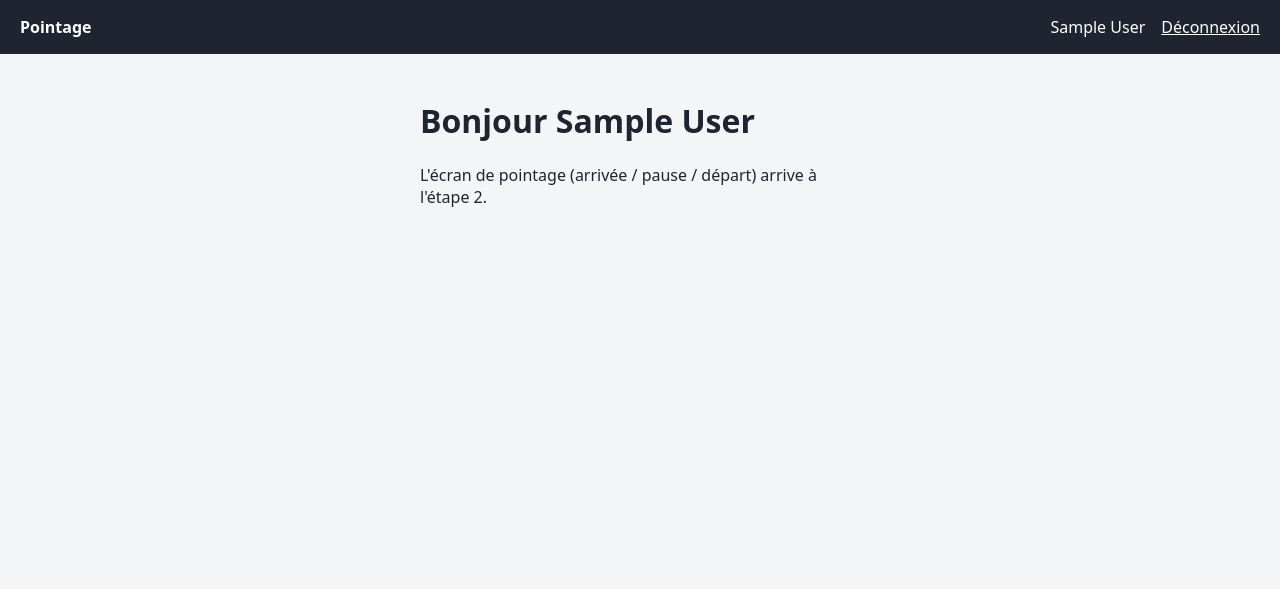
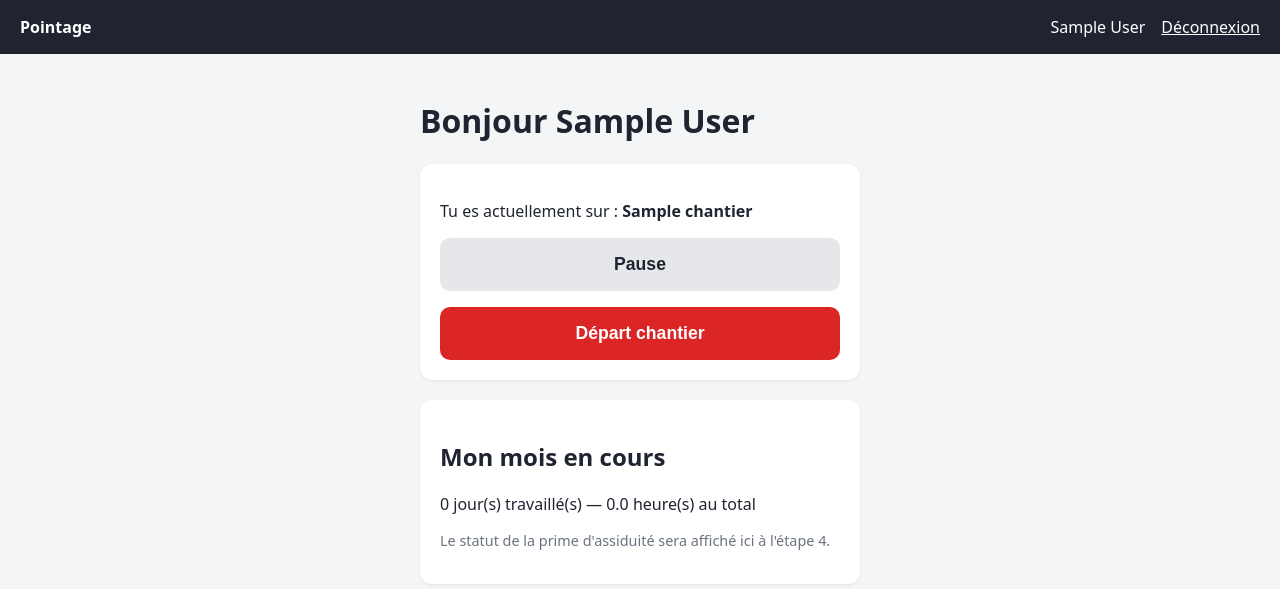
Before and after one commit to rayaneouali/mon_projet, a Flask app: page /ouvrier/ in a window 1280 px wide. Shown: the top 589 px of the page. Run offline with Flask 3, Linux system fonts and the light colour scheme; a user stored in the database is signed in; tables that the repository leaves empty hold one stand-in row (values such as "Sample post").

Commit message:
Étape 2 : écran de pointage ouvrier
- app/pointage.py : logique métier (état courant déduit du dernier
  pointage, calcul heures/jours travaillés sur un mois)
- Écran adaptatif : un seul bouton pertinent visible selon l'état
  (arrivée -> pause/départ -> reprise -> retour à arrivée)
- Choix du chantier limité à ceux du jour lors de l'arrivée
- Protection contre les actions hors séquence (double clic, page obsolète)
- Résumé mensuel simple (jours travaillés, heures totales)
- Testé en local : cycle complet arrivée/pause/reprise/départ avec des
  chantiers de test, résumé et blocage des transitions invalides vérifiés

Co-Authored-By: Claude Sonnet 5 <noreply@anthropic.com>
Claude-Session: https://claude.ai/code/session_01PRp7qfaSqyEdhPZvbruEaT

```diff
--- a/app/ouvrier/routes.py
+++ b/app/ouvrier/routes.py
@@ -1,5 +1,11 @@
-from flask import Blueprint, render_template
+from datetime import date
+
+from flask import Blueprint, render_template, redirect, url_for, flash, request
 from flask_login import login_required, current_user
+
+from app.extensions import db
+from app.models import Chantier, Pointage
+from app.pointage import etat_actuel, heures_travaillees_mois
 
 ouvrier_bp = Blueprint("ouvrier", __name__, url_prefix="/ouvrier")
 
@@ -7,6 +13,70 @@ ouvrier_bp = Blueprint("ouvrier", __name__, url_prefix="/ouvrier")
 @ouvrier_bp.route("/")
 @login_required
 def home():
-    # Étape 2 : ici viendra l'écran de pointage (arrivée / pause / reprise / départ)
-    # et le résumé mensuel (jours travaillés, heures, statut prime).
-    return render_template("ouvrier/home.html", user=current_user)
+    etat, chantier_actif = etat_actuel(current_user.id)
+
+    chantiers_du_jour = []
+    if etat == "pas_arrive":
+        chantiers_du_jour = (
+            Chantier.query.filter_by(date=date.today()).order_by(Chantier.nom).all()
+        )
+
+    aujourdhui = date.today()
+    heures_mois, jours_mois = heures_travaillees_mois(
+        current_user.id, aujourdhui.year, aujourdhui.month
+    )
+
+    return render_template(
+        "ouvrier/home.html",
+        etat=etat,
+        chantier_actif=chantier_actif,
+        chantiers_du_jour=chantiers_du_jour,
+        heures_mois=heures_mois,
+        jours_mois=jours_mois,
+    )
+
+
+def _enregistrer(type_action, etat_attendu):
+    """Enregistre un pointage, après avoir vérifié que l'ouvrier est bien
+    dans l'état attendu (protège contre un double clic ou un bouton
+    rafraîchi qui n'est plus valable)."""
+    etat, chantier_actif = etat_actuel(current_user.id)
+    if etat != etat_attendu:
+        flash("Action impossible : ta situation a changé, la page a été rafraîchie.", "error")
+        return redirect(url_for("ouvrier.home"))
+
+    if type_action == "arrivee":
+        chantier_id = request.form.get("chantier_id", type=int)
+        if not chantier_id:
+            flash("Merci de choisir un chantier.", "error")
+            return redirect(url_for("ouvrier.home"))
+    else:
+        chantier_id = chantier_actif.id
+
+    db.session.add(Pointage(user_id=current_user.id, chantier_id=chantier_id, type=type_action))
+    db.session.commit()
+    return redirect(url_for("ouvrier.home"))
+
+
+@ouvrier_bp.route("/arrivee", methods=["POST"])
+@login_required
+def arrivee():
+    return _enregistrer("arrivee", "pas_arrive")
+
+
+@ouvrier_bp.route("/pause", methods=["POST"])
+@login_required
+def pause():
+    return _enregistrer("pause", "sur_chantier")
+
+
+@ouvrier_bp.route("/reprise", methods=["POST"])
+@login_required
+def reprise():
+    return _enregistrer("reprise", "en_pause")
+
+
+@ouvrier_bp.route("/depart", methods=["POST"])
+@login_required
+def depart():
+    return _enregistrer("depart", "sur_chantier")
--- /dev/null
+++ b/app/pointage.py
@@ -0,0 +1,62 @@
+"""Logique métier du pointage : déterminer l'état d'un ouvrier et calculer
+ses heures travaillées. Regroupé ici (plutôt que dans les routes) pour que
+l'étape 3 (tableau de bord admin) puisse réutiliser les mêmes fonctions.
+"""
+
+from datetime import datetime, timedelta
+
+from app.models import Pointage
+
+
+def etat_actuel(user_id):
+    """Retourne (etat, chantier_actif) pour un ouvrier donné.
+
+    etat vaut "pas_arrive", "sur_chantier" ou "en_pause".
+    chantier_actif est l'objet Chantier concerné (ou None si pas_arrive).
+    """
+    dernier = (
+        Pointage.query.filter_by(user_id=user_id)
+        .order_by(Pointage.timestamp.desc())
+        .first()
+    )
+
+    if dernier is None or dernier.type == "depart":
+        return "pas_arrive", None
+    if dernier.type == "pause":
+        return "en_pause", dernier.chantier
+    # dernier.type est "arrivee" ou "reprise" -> il est sur le chantier
+    return "sur_chantier", dernier.chantier
+
+
+def heures_travaillees_mois(user_id, annee, mois):
+    """Calcule le nombre d'heures travaillées et de jours travaillés sur un
+    mois donné, pauses déduites.
+
+    Principe : on parcourt les pointages du mois, du plus ancien au plus
+    récent. "arrivee" ou "reprise" ouvre un segment de travail ; "pause" ou
+    "depart" le referme et on ajoute sa durée au total.
+    """
+    debut_mois = datetime(annee, mois, 1)
+    fin_mois = datetime(annee + 1, 1, 1) if mois == 12 else datetime(annee, mois + 1, 1)
+
+    pointages = (
+        Pointage.query.filter_by(user_id=user_id)
+        .filter(Pointage.timestamp >= debut_mois, Pointage.timestamp < fin_mois)
+        .order_by(Pointage.timestamp.asc())
+        .all()
+    )
+
+    total = timedelta()
+    jours_travailles = set()
+    debut_segment = None
+
+    for p in pointages:
+        if p.type in ("arrivee", "reprise"):
+            debut_segment = p.timestamp
+            jours_travailles.add(p.timestamp.date())
+        elif p.type in ("pause", "depart") and debut_segment is not None:
+            total += p.timestamp - debut_segment
+            debut_segment = None
+
+    heures = round(total.total_seconds() / 3600, 2)
+    return heures, len(jours_travailles)
--- a/app/static/css/style.css
+++ b/app/static/css/style.css
@@ -74,6 +74,29 @@ body {
   color: #fff;
 }
 
+.btn-secondary {
+  background: #e5e7eb;
+  color: #1f2430;
+}
+
+.btn-danger {
+  background: #dc2626;
+  color: #fff;
+}
+
+.card {
+  background: #fff;
+  border-radius: 12px;
+  padding: 1.25rem;
+  margin-bottom: 1.25rem;
+  box-shadow: 0 1px 3px rgba(0, 0, 0, 0.08);
+}
+
+.hint {
+  color: #6b7280;
+  font-size: 0.9rem;
+}
+
 .flash-messages {
   list-style: none;
   padding: 0;
--- a/app/templates/ouvrier/home.html
+++ b/app/templates/ouvrier/home.html
@@ -2,6 +2,46 @@
 {% block title %}Mon espace{% endblock %}
 
 {% block content %}
-  <h1>Bonjour {{ user.nom }}</h1>
-  <p>L'écran de pointage (arrivée / pause / départ) arrive à l'étape 2.</p>
+  <h1>Bonjour {{ current_user.nom }}</h1>
+
+  <section class="card">
+    {% if etat == "pas_arrive" %}
+      <p>Tu n'es pas encore arrivé sur un chantier.</p>
+      {% if chantiers_du_jour %}
+        <form method="post" action="{{ url_for('ouvrier.arrivee') }}" class="form">
+          <label for="chantier_id">Chantier</label>
+          <select name="chantier_id" id="chantier_id" required>
+            <option value="" disabled selected>Choisir un chantier</option>
+            {% for c in chantiers_du_jour %}
+              <option value="{{ c.id }}">{{ c.nom }}</option>
+            {% endfor %}
+          </select>
+          <button type="submit" class="btn btn-primary">Arrivée sur chantier</button>
+        </form>
+      {% else %}
+        <p class="hint">Aucun chantier prévu aujourd'hui. Contacte le patron si c'est une erreur.</p>
+      {% endif %}
+
+    {% elif etat == "sur_chantier" %}
+      <p>Tu es actuellement sur : <strong>{{ chantier_actif.nom }}</strong></p>
+      <form method="post" action="{{ url_for('ouvrier.pause') }}">
+        <button type="submit" class="btn btn-secondary">Pause</button>
+      </form>
+      <form method="post" action="{{ url_for('ouvrier.depart') }}">
+        <button type="submit" class="btn btn-danger">Départ chantier</button>
+      </form>
+
+    {% elif etat == "en_pause" %}
+      <p>En pause sur : <strong>{{ chantier_actif.nom }}</strong></p>
+      <form method="post" action="{{ url_for('ouvrier.reprise') }}">
+        <button type="submit" class="btn btn-primary">Reprise</button>
+      </form>
+    {% endif %}
+  </section>
+
+  <section class="card">
+    <h2>Mon mois en cours</h2>
+    <p>{{ jours_mois }} jour(s) travaillé(s) — {{ heures_mois }} heure(s) au total</p>
+    <p class="hint">Le statut de la prime d'assiduité sera affiché ici à l'étape 4.</p>
+  </section>
 {% endblock %}
```
Also changed, not shown: README.md.
